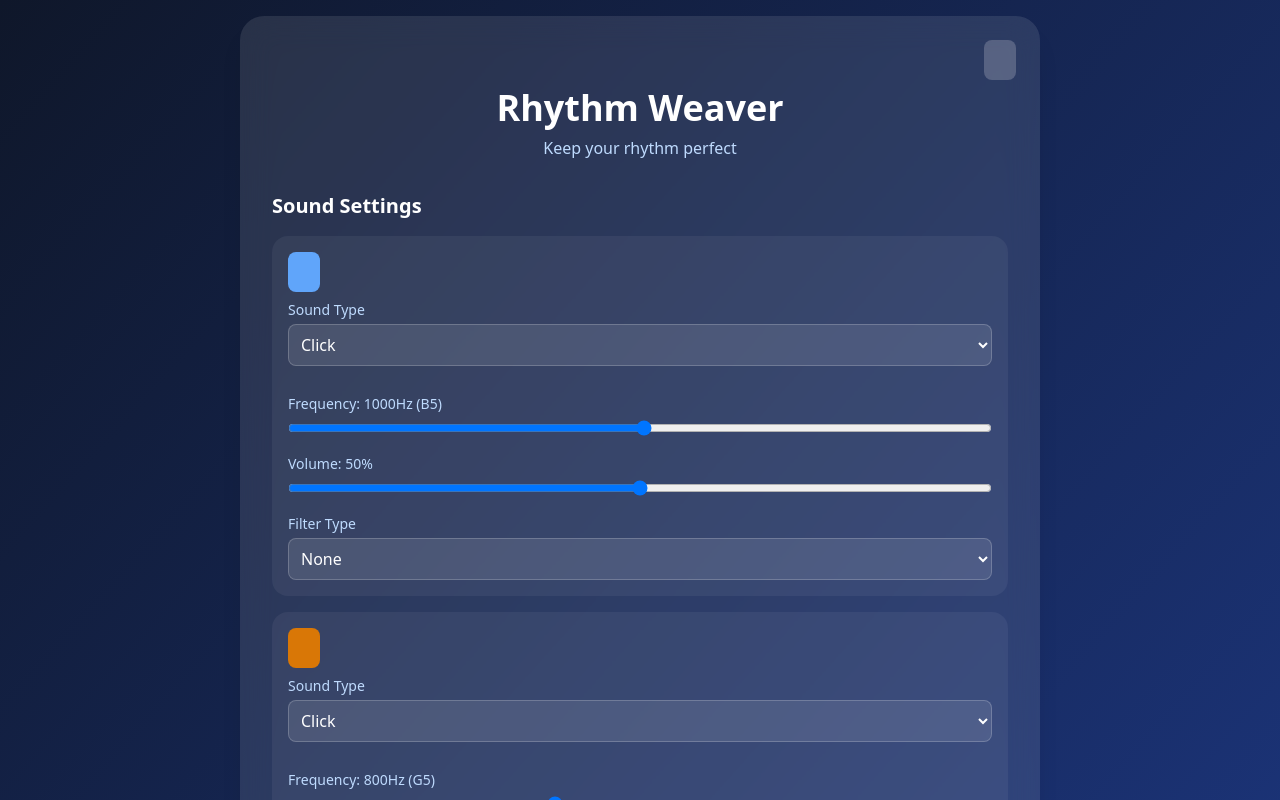
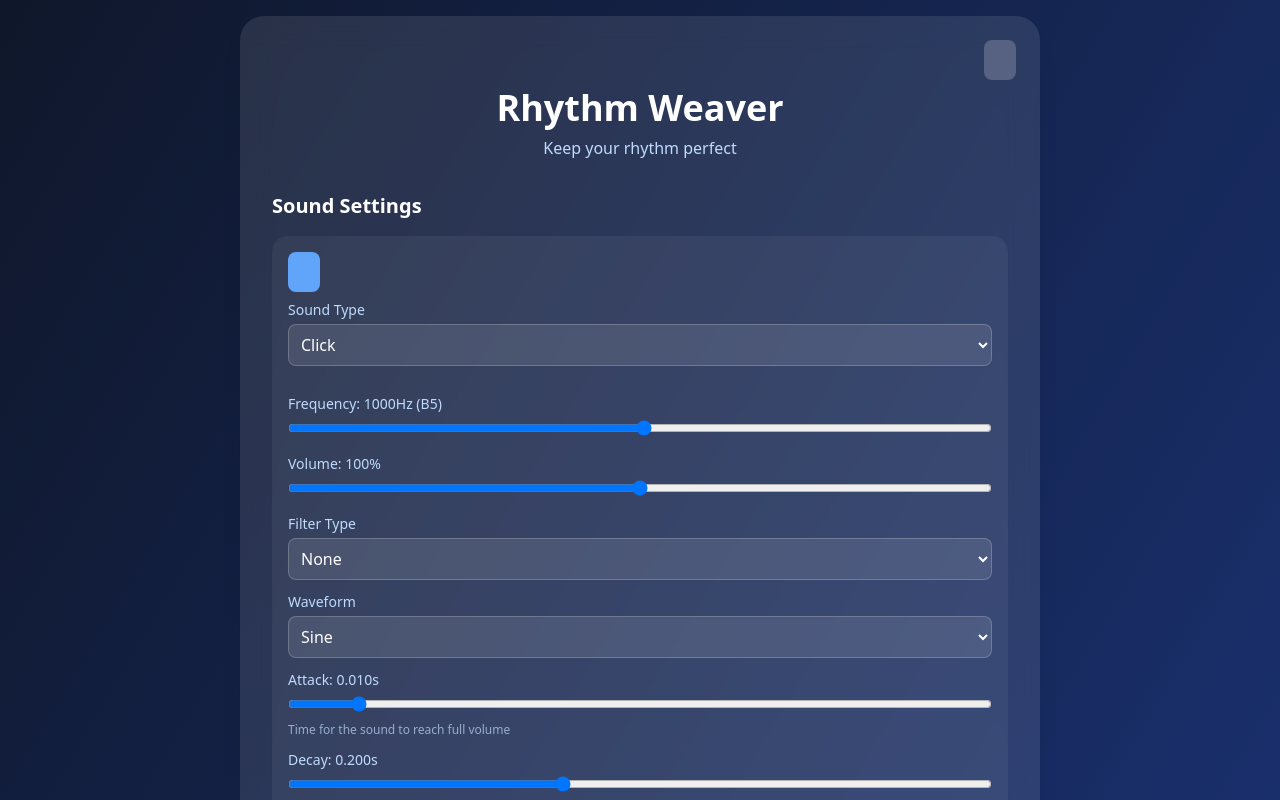
Before and after one commit to catIO/metronome, a React (Vite) app: page / in a window 1280 px wide. Both pictures are taken after a click on the button 1000 px from the left and 78 px from the top of the page. Shown: the top 800 px of the page. Built offline with nearby package versions, Linux system fonts and the light colour scheme; some icons are missing.

Commit message:
UI improvements: Increase beat indicator size and update Division label to CPB

```diff
--- a/src/App.tsx
+++ b/src/App.tsx
@@ -106,10 +106,25 @@ function App() {
   const [beatsPerMeasure, setBeatsPerMeasure] = useState(4);
   const [currentBeat, setCurrentBeat] = useState(0);
   const [currentSubdivision, setCurrentSubdivision] = useState(0);
-  const [subdivision, setSubdivision] = useState<Subdivision>(1);
+  const [subdivision, setSubdivision] = useState<Subdivision>(() => {
+    const savedSubdivision = localStorage.getItem('subdivision');
+    return savedSubdivision ? parseInt(savedSubdivision) : 1;
+  });
   const [showAdvanced, setShowAdvanced] = useState(false);
   const [showSoundSettings, setShowSoundSettings] = useState(false);
-  const [customSubdivisions, setCustomSubdivisions] = useState<Subdivision[]>([1, 2]);
+  const [customSubdivisions, setCustomSubdivisions] = useState<Subdivision[]>(() => {
+    // Try to load custom subdivisions from localStorage
+    const savedSubdivisions = localStorage.getItem('customSubdivisions');
+    if (savedSubdivisions) {
+      try {
+        return JSON.parse(savedSubdivisions);
+      } catch (e) {
+        console.error('Failed to parse saved subdivisions:', e);
+      }
+    }
+    // Default subdivisions if nothing is saved
+    return [1, 2];
+  });
   const [advancedPattern, setAdvancedPattern] = useState<BeatPattern>(() => {
     // Try to load the pattern from localStorage
     const savedPattern = localStorage.getItem('soundPattern');
@@ -322,7 +337,7 @@ function App() {
     setCustomSubdivisions([...customSubdivisions, newSubdivision]);
     setAdvancedPattern((prev) => ({
       ...prev,
-      [newSubdivision]: Array(subdivision * beatsPerMeasure).fill(false),
+      [newSubdivision]: Array(subdivision * beatsPerMeasure).fill(false), // Keep new subdivision row off
     }));
     setSubdivisionSounds((prev) => ({
       ...prev,
@@ -337,20 +352,65 @@ function App() {
   };
 
   const updateSoundSettings = (subdivisionValue: Subdivision, type: keyof SoundSettings, value: any) => {
-    setSubdivisionSounds((prev) => ({
-      ...prev,
-      [subdivisionValue]: {
-        ...prev[subdivisionValue],
-        [type]: value,
-      } as SoundSettings,
-    }));
+    setSubdivisionSounds((prev) => {
+      const newSettings = {
+        ...prev,
+        [subdivisionValue]: {
+          ...prev[subdivisionValue],
+          [type]: value,
+        } as SoundSettings,
+      };
+
+      // Play the sound with the updated settings
+      if (audioContext.current) {
+        const sound = newSettings[subdivisionValue];
+        if (sound) {
+          const oscillator = audioContext.current.createOscillator();
+          const gainNode = audioContext.current.createGain();
+          const filter = audioContext.current.createBiquadFilter();
+
+          oscillator.type = (sound.waveform || 'sine') as OscillatorType;
+          oscillator.frequency.value = sound.frequency;
+
+          gainNode.gain.setValueAtTime(0, audioContext.current.currentTime);
+          gainNode.gain.linearRampToValueAtTime(
+            sound.gain, // Use the actual gain value
+            audioContext.current.currentTime + (sound.attack || 0.01)
+          );
+          gainNode.gain.linearRampToValueAtTime(
+            0,
+            audioContext.current.currentTime + (sound.attack || 0.01) + (sound.decay || 0.2)
+          );
+
+          if (sound.filterType && sound.filterType !== 'none') {
+            filter.type = sound.filterType as BiquadFilterType;
+            filter.frequency.value = sound.filterFrequency || 1000;
+            filter.Q.value = sound.filterQ || 1;
+          }
+
+          oscillator.connect(filter);
+          filter.connect(gainNode);
+          gainNode.connect(audioContext.current.destination);
+
+          oscillator.start();
+          oscillator.stop(audioContext.current.currentTime + (sound.attack || 0.01) + (sound.decay || 0.2));
+        }
+      }
+
+      return newSettings;
+    });
   };
 
   const handleSoundTypeChange = (subdivisionValue: Subdivision, soundType: string) => {
     const preset = SOUND_PRESETS[soundType as keyof typeof SOUND_PRESETS];
     if (preset) {
+      // Get the current sound settings to preserve the volume
+      const currentSound = subdivisionSounds[subdivisionValue];
+      const currentGain = currentSound?.gain || 0.3;
+
       const newSettings = {
         ...preset,
+        gain: currentGain, // Keep the current volume setting
         soundType
       } as SoundSettings;
 
@@ -359,7 +419,7 @@ function App() {
         [subdivisionValue]: newSettings
       }));
 
-      // Play the sound using the preset settings directly
+      // Play the sound using the preset settings but with the preserved volume
       if (audioContext.current) {
         const oscillator = audioContext.current.createOscillator();
         const gainNode = audioContext.current.createGain();
@@ -370,7 +430,7 @@ function App() {
 
         gainNode.gain.setValueAtTime(0, audioContext.current.currentTime);
         gainNode.gain.linearRampToValueAtTime(
-          preset.gain,
+          currentGain, // Use the preserved volume
           audioContext.current.currentTime + (preset.attack || 0.01)
         );
         gainNode.gain.linearRampToValueAtTime(
@@ -407,7 +467,7 @@ function App() {
       const newPattern: BeatPattern = {};
       [0, ...customSubdivisions].forEach((sub) => {
         // Each row should have the same number of columns as beatsPerMeasure * subdivision
-        newPattern[sub] = Array(beatsPerMeasure * subdivision).fill(sub === 0 || sub === 1);  // Initialize main beat and first row as selected
+        newPattern[sub] = Array(beatsPerMeasure * subdivision).fill(sub === 0);  // Only initialize main beat row as selected
         // Copy existing values if they exist
         if (prev[sub]) {
           prev[sub]?.forEach((value, index) => {
@@ -500,12 +560,24 @@ function App() {
     localStorage.setItem('soundSettings', JSON.stringify(subdivisionSounds));
   }, [subdivisionSounds]);
 
+  // Save custom subdivisions to localStorage whenever they change
+  useEffect(() => {
+    localStorage.setItem('customSubdivisions', JSON.stringify(customSubdivisions));
+  }, [customSubdivisions]);
+
+  // Save subdivision to localStorage whenever it changes
+  useEffect(() => {
+    localStorage.setItem('subdivision', subdivision.toString());
+  }, [subdivision]);
+
   // Add a function to clear corrupted localStorage data
   const clearCorruptedLocalStorage = useCallback(() => {
     console.log('Clearing corrupted localStorage data');
     localStorage.removeItem('soundPattern');
     localStorage.removeItem('soundSettings');
     localStorage.removeItem('bpm');
+    localStorage.removeItem('customSubdivisions');
+    localStorage.removeItem('subdivision');
 
     // Reset state to defaults
     setAdvancedPattern({
@@ -520,7 +592,9 @@ function App() {
       2: { frequency: 600, gain: 0.3, filterType: 'none', filterFrequency: 1000, filterQ: 1, soundType: 'Click' },  // Second division row sound
     });
 
+    setCustomSubdivisions([1, 2]);
     setBpm(120);
+    setSubdivision(1);
   }, [beatsPerMeasure, subdivision]);
 
   // Add a useEffect to check if localStorage data is corrupted
@@ -689,7 +763,7 @@ function App() {
                   {Array.from({ length: beatsPerMeasure }).map((_, beatIndex) => (
                     <div key={`beat-${beatIndex}`} className="flex flex-col gap-1">
                       <div
-                        className={`w-4 h-4 rounded-full transition-colors ${
+                        className={`w-6 h-6 rounded-full transition-colors ${
                           beatIndex === currentBeat
                             ? 'bg-blue-400'
                             : 'bg-white/20'
@@ -700,7 +774,7 @@ function App() {
                           {Array.from({ length: subdivision - 1 }).map((_, subIndex) => (
                             <div
                               key={`sub-${beatIndex}-${subIndex}`}
-                              className={`w-1 h-1 rounded-full transition-colors ${
+                              className={`w-2 h-2 rounded-full transition-colors ${
                                 beatIndex === currentBeat &&
                                 subIndex + 1 === currentSubdivision
                                   ? 'bg-blue-400/70'
@@ -744,7 +818,7 @@ function App() {
                   </button>
                   <div className="text-center">
                     <div className="text-2xl font-bold text-white">{subdivision}</div>
-                    <div className="text-blue-200 text-sm">Division</div>
+                    <div className="text-blue-200 text-sm" title='clicks per beat'>CPB</div>
                   </div>
                   <button
                     onClick={() => adjustSubdivision(true)}
@@ -837,14 +911,14 @@ function App() {
                     </div>
                     <div>
                       <label className="text-blue-200 text-sm mb-1 block">
-                        Volume: {Math.round((subdivisionSounds[0]?.gain || 0) * 100)}%
+                        Volume: {Math.round((subdivisionSounds[0]?.gain || 0) * 200)}%
                       </label>
                       <input
                         type="range"
                         min="0"
-                        max="100"
-                        value={(subdivisionSounds[0]?.gain || 0) * 100}
-                        onChange={(e) => updateSoundSettings(0, 'gain', Number(e.target.value) / 100)}
+                        max="200"
+                        value={(subdivisionSounds[0]?.gain || 0) * 200}
+                        onChange={(e) => updateSoundSettings(0, 'gain', Number(e.target.value) / 200)}
                         className="w-full"
                       />
                     </div>
@@ -900,6 +974,58 @@ function App() {
                         </div>
                       </>
                     )}
+
+                    <div>
+                      <label className="text-blue-200 text-sm mb-1 block">
+                        Waveform
+                      </label>
+                      <select
+                        value={subdivisionSounds[0]?.waveform || 'sine'}
+                        onChange={(e) => updateSoundSettings(0, 'waveform', e.target.value as OscillatorType)}
+                        className="w-full bg-white/10 text-white rounded-lg p-2 border border-white/20"
+                      >
+                        <option value="sine">Sine</option>
+                        <option value="square">Square</option>
+                        <option value="sawtooth">Sawtooth</option>
+                        <option value="triangle">Triangle</option>
+                      </select>
+                    </div>
+
+                    <div>
+                      <label className="text-blue-200 text-sm mb-1 block">
+                        Attack: {(subdivisionSounds[0]?.attack || 0.01).toFixed(3)}s
+                      </label>
+                      <input
+                        type="range"
+                        min="0.001"
+                        max="0.1"
+                        step="0.001"
+                        value={subdivisionSounds[0]?.attack || 0.01}
+                        onChange={(e) => updateSoundSettings(0, 'attack', Number(e.target.value))}
+                        className="w-full"
+                      />
+                      <div className="text-xs text-blue-200/70 mt-1">
+                        Time for the sound to reach full volume
+                      </div>
+                    </div>
+
+                    <div>
+                      <label className="text-blue-200 text-sm mb-1 block">
+                        Decay: {(subdivisionSounds[0]?.decay || 0.2).toFixed(3)}s
+                      </label>
+                      <input
+                        type="range"
+                        min="0.01"
+                        max="0.5"
+                        step="0.01"
+                        value={subdivisionSounds[0]?.decay || 0.2}
+                        onChange={(e) => updateSoundSettings(0, 'decay', Number(e.target.value))}
+                        className="w-full"
+                      />
+                      <div className="text-xs text-blue-200/70 mt-1">
+                        Time for the sound to fade out
+                      </div>
+                    </div>
                   </div>
                 </div>
 
@@ -952,14 +1078,14 @@ function App() {
                         </div>
                         <div>
                           <label className="text-blue-200 text-sm mb-1 block">
-                            Volume: {Math.round(sound.gain * 100)}%
+                            Volume: {Math.round(sound.gain * 200)}%
                           </label>
                           <input
                             type="range"
                             min="0"
-                            max="100"
-                            value={sound.gain * 100}
-                            onChange={(e) => updateSoundSettings(sub, 'gain', Number(e.target.value) / 100)}
+                            max="200"
+                            value={sound.gain * 200}
+                            onChange={(e) => updateSoundSettings(sub, 'gain', Number(e.target.value) / 200)}
                             className="w-full"
                           />
                         </div>
@@ -1015,6 +1141,58 @@ function App() {
                             </div>
                           </>
                         )}
+
+                        <div>
+                          <label className="text-blue-200 text-sm mb-1 block">
+                            Waveform
+                          </label>
+                          <select
+                            value={sound.waveform || 'sine'}
+                            onChange={(e) => updateSoundSettings(sub, 'waveform', e.target.value as OscillatorType)}
+                            className="w-full bg-white/10 text-white rounded-lg p-2 border border-white/20"
+                          >
+                            <option value="sine">Sine</option>
+                            <option value="square">Square</option>
+                            <option value="sawtooth">Sawtooth</option>
+                            <option value="triangle">Triangle</option>
+                          </select>
+                        </div>
+
+                        <div>
+                          <label className="text-blue-200 text-sm mb-1 block">
+                            Attack: {(sound.attack || 0.01).toFixed(3)}s
+                          </label>
+                          <input
+                            type="range"
+                            min="0.001"
+                            max="0.1"
+                            step="0.001"
+                            value={sound.attack || 0.01}
+                            onChange={(e) => updateSoundSettings(sub, 'attack', Number(e.target.value))}
+                            className="w-full"
+                          />
+                          <div className="text-xs text-blue-200/70 mt-1">
+                            Time for the sound to reach full volume
+                          </div>
+                        </div>
+
+                        <div>
+                          <label className="text-blue-200 text-sm mb-1 block">
+                            Decay: {(sound.decay || 0.2).toFixed(3)}s
+                          </label>
+                          <input
+                            type="range"
+                            min="0.01"
+                            max="0.5"
+                            step="0.01"
+                            value={sound.decay || 0.2}
+                            onChange={(e) => updateSoundSettings(sub, 'decay', Number(e.target.value))}
+                            className="w-full"
+                          />
+                          <div className="text-xs text-blue-200/70 mt-1">
+                            Time for the sound to fade out
+                          </div>
+                        </div>
                       </div>
                     </div>
                   );
```
Also changed, not shown: public/icons/icon-monochrome.png (deleted).
